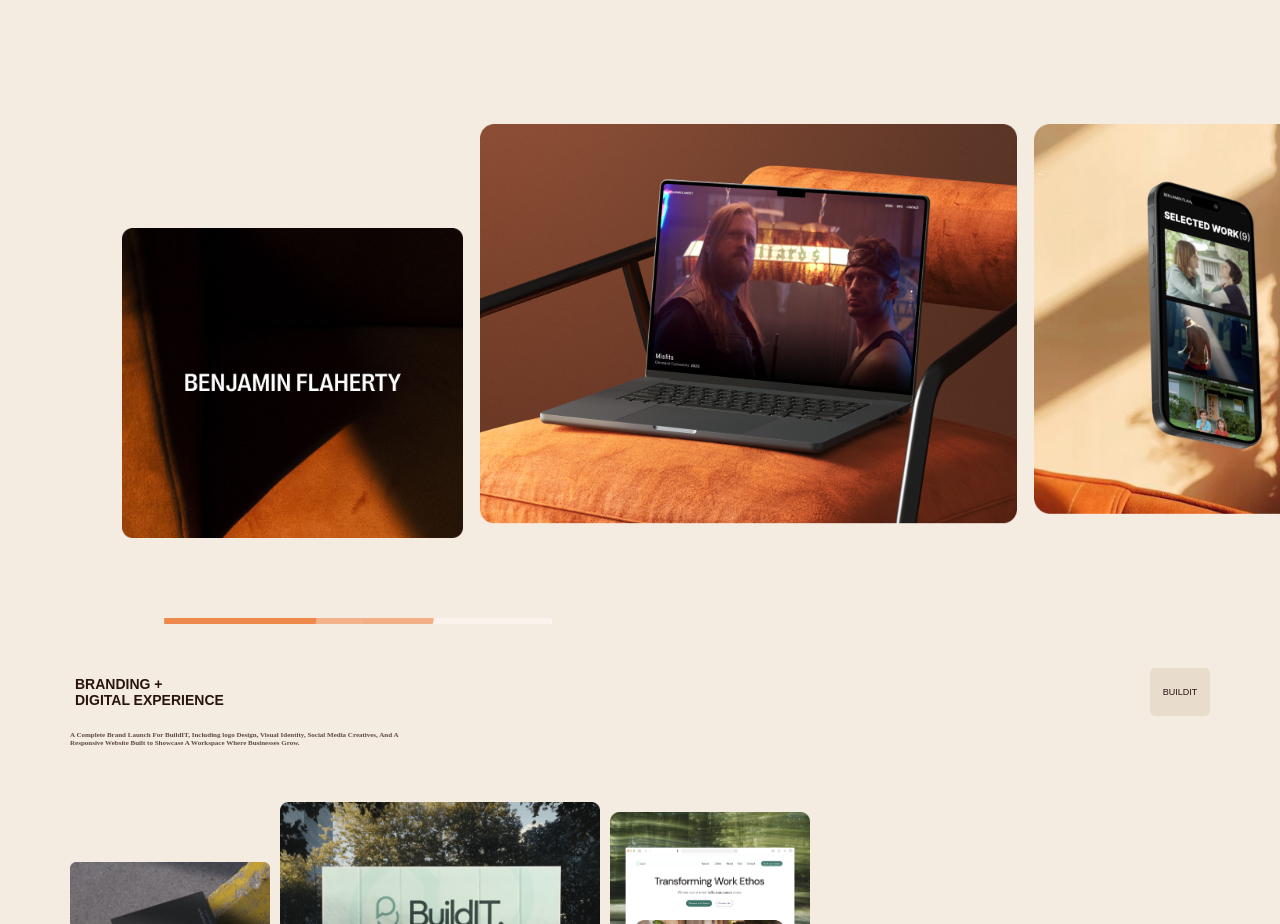
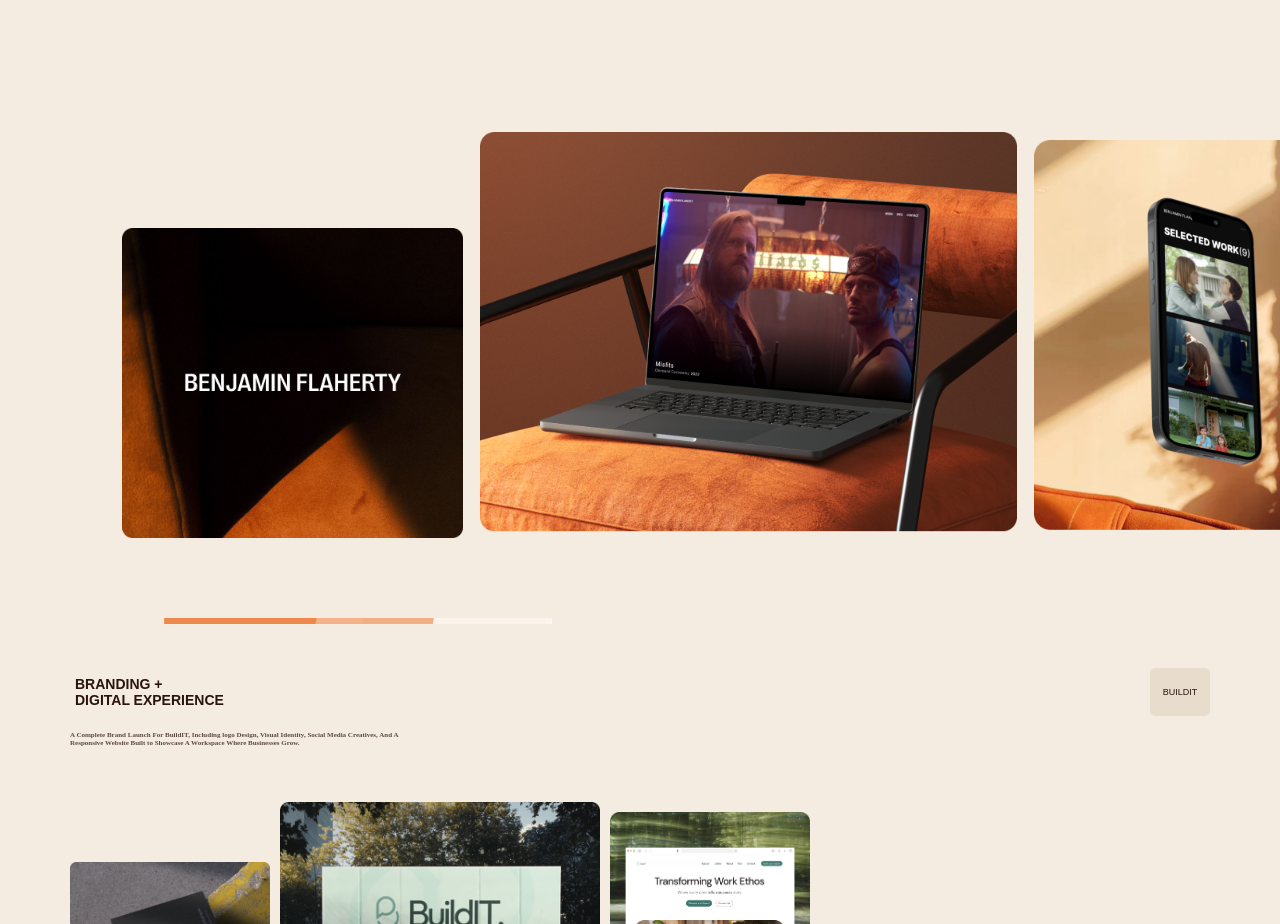
Before and after one commit to annaskhan-dev/RCHYstudio, a React (Vite) app: page / in a window 1280 px wide. Shown: the part 2980-3904 px from the top of the page. Built offline with nearby package versions, Linux system fonts and the light colour scheme.

Commit message:
adding things

```diff
--- a/src/components/benjamin.module.css
+++ b/src/components/benjamin.module.css
@@ -79,13 +79,13 @@ body {
   height: 400px;
   width: 560px;
   border-radius: 0.2px;
-  margin-top:13vh ;
+  margin-top:14vh ;
 }
 
 .image3 {
     height: 390px;
     width: 350px;
-    margin-top: 13vh;
+    margin-top: 15vh;
     border-radius: 2px;
 }
 
```
